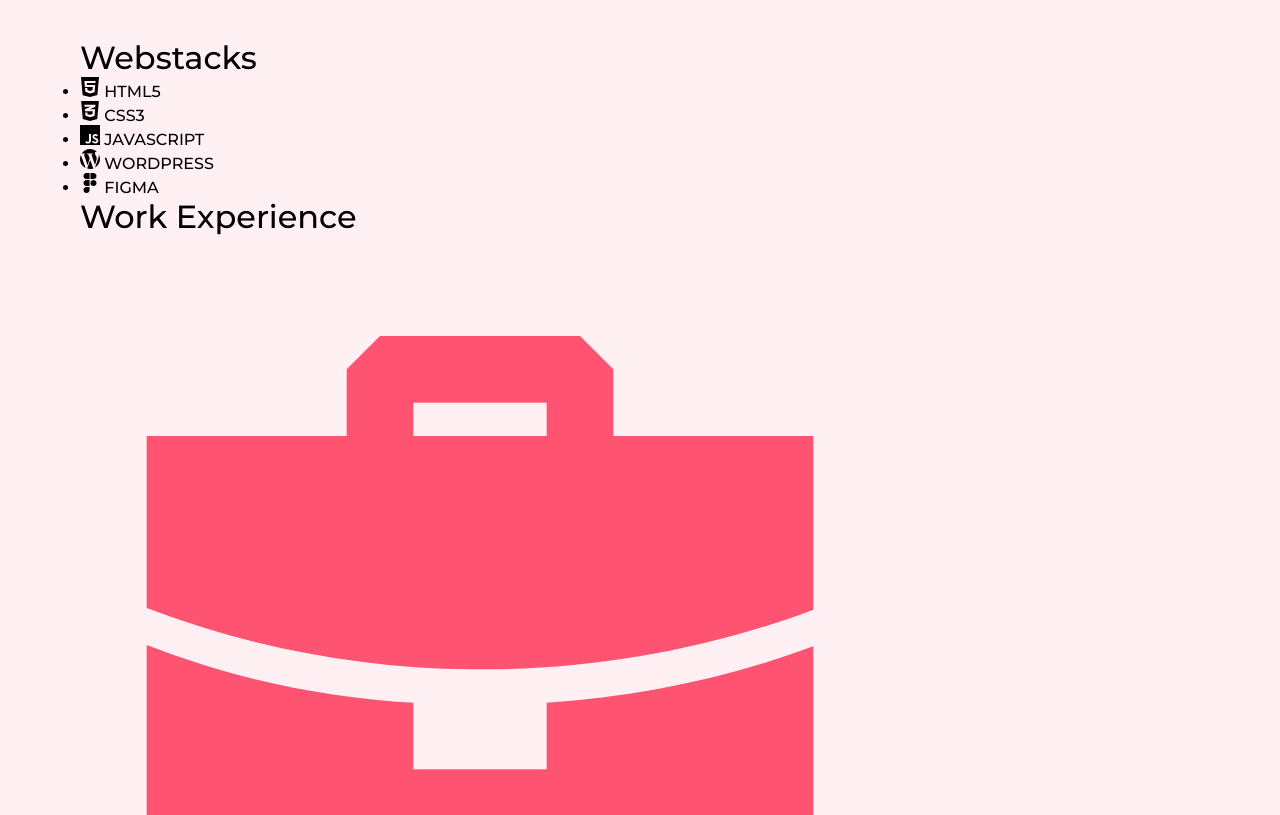
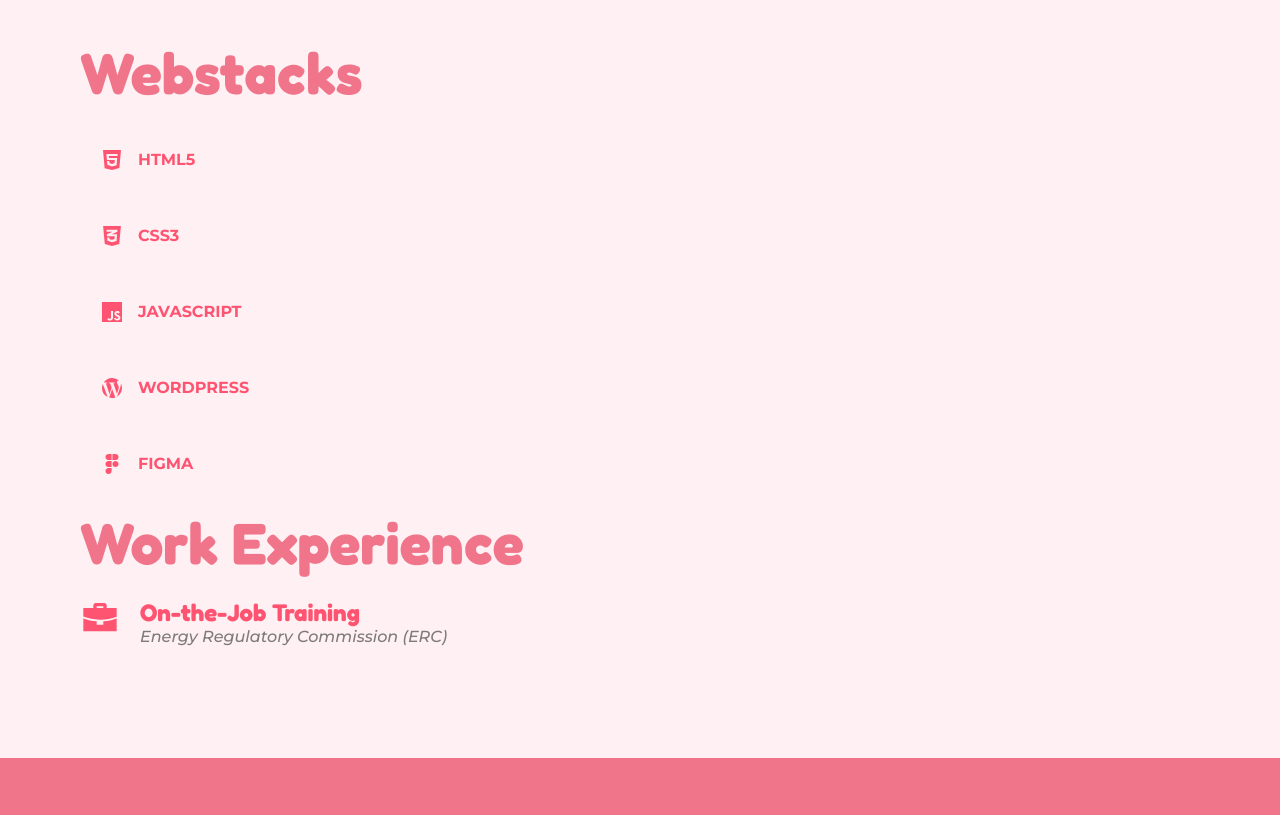
Before and after one commit to ArevsTricia/Portfolio, a plain HTML site: page About/index.html in a window 1280 px wide. Shown: the part 693-1508 px from the top of the page. Drawn offline with Linux system fonts and the light colour scheme.

Commit message:
finished about me page

```diff
--- a/About/index.html
+++ b/About/index.html
@@ -205,14 +205,13 @@
             <h1 class="header">Work Experience</h1>
             <div class="exp-container">
                 <div class="work">
-                    <img src="../pics/work-case-filled-svgrepo-com.svg" alt="worok-icon">
-                    <h3 class="work-title">On-the-Job Training</h3>
-                    <h4 class="company">Energy Regulatory Commission (ERC)</h4>
-                    <p class="work-content">
-                        I helped improve website performance by identifying and reporting bugs to make things run
-                        smoother for users. I also installed antivirus software, essential drivers, and handled basic
-                        troubleshooting and maintenance for company computers to keep everything in good shape.
-                    </p>
+                    <div class="icon">
+                        <img class="work-icon" src="../pics/work-case-filled-svgrepo-com.svg" alt="work-icon">
+                    </div>
+                    <div class="work-info">
+                        <h3 class="work-title">On-the-Job Training</h3>
+                        <h4 class="company">Energy Regulatory Commission (ERC)</h4>
+                    </div>
                 </div>
             </div>
         </div>
--- a/About/style.css
+++ b/About/style.css
@@ -158,3 +158,65 @@ body {
 .webstacks{
  margin-top: 100px;
 }
+
+.header{
+    color: #f0758a;
+    font-family: "Fredoka", sans-serif;
+    font-weight: 700;
+    margin-bottom: 20px;
+    font-size: 58px;
+}
+
+.stacks {
+    display: flex;
+    justify-content: flex-end;
+    flex-direction: column;
+    height: 100%;
+}
+
+.stacks li {
+    list-style: none;
+    padding: 20px;
+    border-radius: 24px;
+    transition: 0.15s;
+    margin-bottom: 12px;
+    background: #fff0f3;
+    color: #ff5471;
+    font-weight: 700;
+    display: flex;
+    align-items: center;
+    gap: 16px;
+    border: 2px solid rgba(228, 228, 228, 0);
+}
+
+.stacks li:hover {
+    border: 2px solid rgba(228, 228, 228, 1);
+    background: #ff5471;
+    color: #fff0f3;
+}
+
+.work{
+    display: flex;
+    gap: 20px;
+}
+.work-icon{
+    width: 40px;
+}
+
+.work-title{
+    color: #ff5471;
+    font-family: "Fredoka", sans-serif;
+    font-size: 24px;
+    font-weight: 700;
+}
+
+.company{
+    color: rgba(92, 92, 92, 0.8);
+    margin-bottom: 12px;
+    font-style: italic;
+}
+
+.work-content{
+    color: #3a3a3a;
+
+}
```
